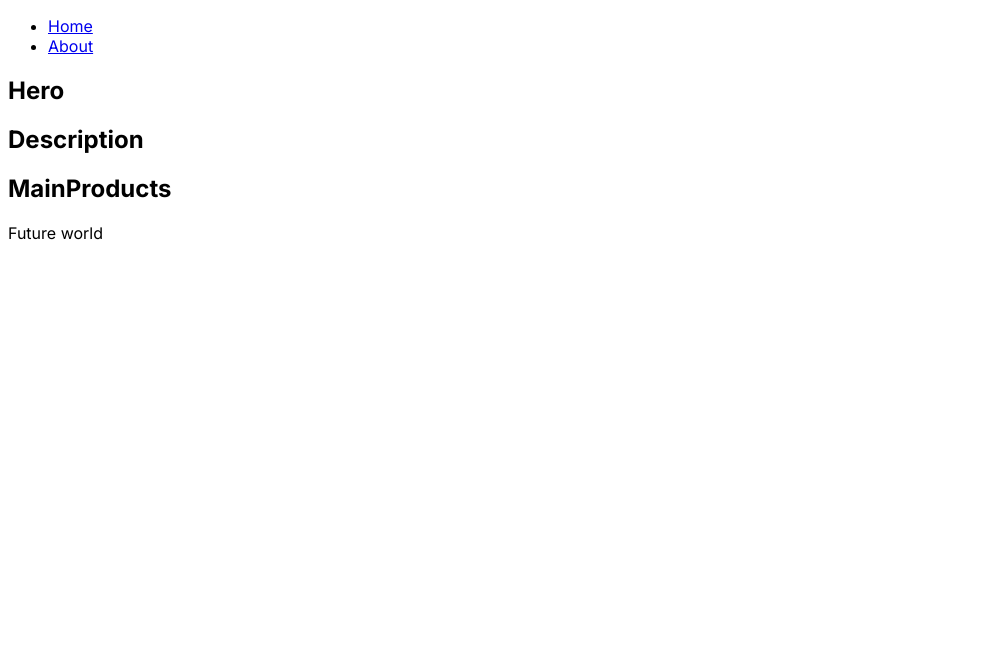
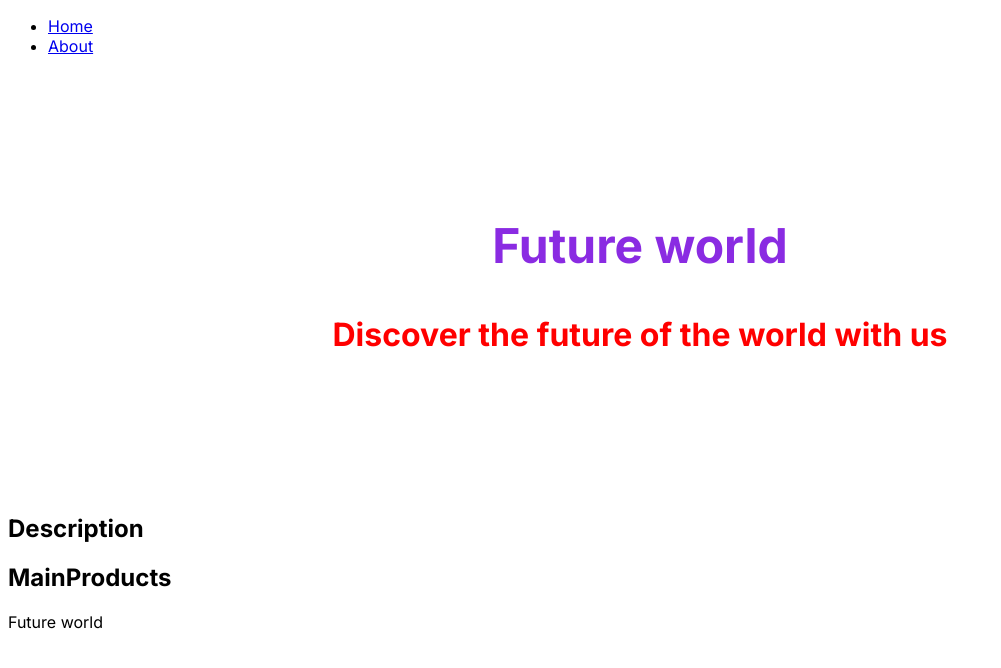
Before and after one commit to JosephMSS/Curso-de-Next-Js-14-platzi, a Next.js app in the folder next-store/: page / in a window 1280 px wide. Shown: the top 668 px of the page, without its empty margins (0-1001 px from the left). Built offline with nearby package versions, Linux system fonts and the light colour scheme.

Commit message:
Update router, add CSS modules, and fix layout in next-store

```diff
--- /dev/null
+++ b/next-store/src/app/components/Home/Hero/Hero.module.css
@@ -0,0 +1,15 @@
+.Hero {
+    margin: 10rem;
+}
+
+.Hero>h1 {
+    font-size: 3rem;
+    color: blueviolet;
+    text-align: center;
+}
+
+.Hero>h2 {
+    font-size: 2rem;
+    color: red;
+    text-align: center;
+}
--- a/next-store/src/app/components/Home/Hero/Hero.tsx
+++ b/next-store/src/app/components/Home/Hero/Hero.tsx
@@ -1,7 +1,9 @@
+import styles from './Hero.module.css';
 export const Hero = () => {
     return <>
-        <section>
-            <h1>Hero</h1>
-        </section>
+        <section className={styles.Hero}>
+            <h1>Future world</h1>
+            <h2>Discover the future of the world with us</h2>
+        </section >
     </>
 }
--- a/next-store/src/app/layout.tsx
+++ b/next-store/src/app/layout.tsx
@@ -19,8 +19,9 @@
     <html lang="en">
       <body className={inter.className}>
         <Header />
-        {children}</body>
-      <Footer />
+        {children}
+        <Footer />
+      </body>
     </html>
   );
 }
```
Also changed, not shown: 1 other file (tests, documents, lock files or other folders).
